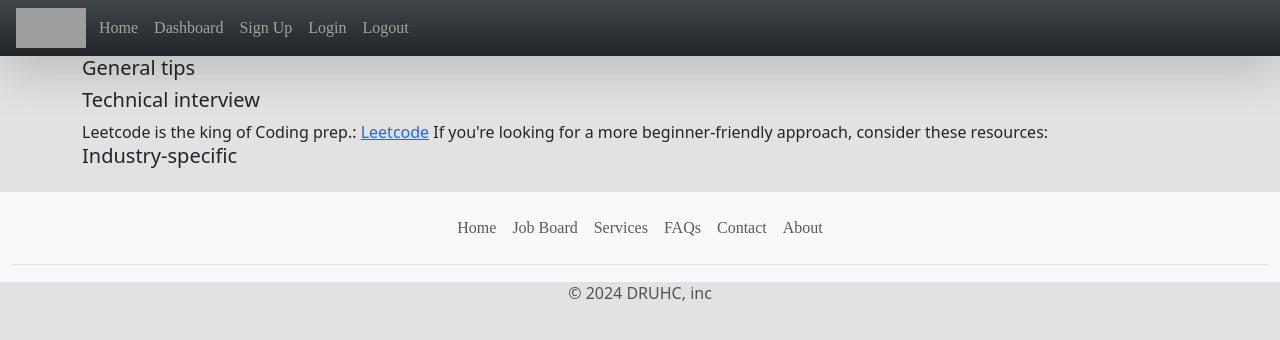
After one commit to TCrawley11/interview-prep-app, a Flask app: page /dashboard in a window 1280 px wide. The commit adds this page. Shown: the top 340 px of the page. Run offline with Flask 3, Linux system fonts and the light colour scheme; some libraries are stand-ins or nearby versions; grey boxes are pictures that could not be loaded.

Commit message:
dashboard and db files

```diff
--- a/app.py
+++ b/app.py
@@ -10,5 +10,9 @@ def home():
 def sign_up_page():
     return render_template('sign_up.html')
 
+@app.route("/dashboard")
+def dashboard():
+    return render_template('dashboard.html')
+
 if __name__ == '__main__':
     app.run('0.0.0.0', debug=True)
--- a/templates/base.html
+++ b/templates/base.html
@@ -31,7 +31,7 @@
         background-color: rgb(226, 226, 226);
       }
 
-      .container-fluid {
+      #container-fluid {
         height: 150px;
         margin-top: 5px;
         min-height: 5vh; /* Set the container height to at least the viewport height */
@@ -39,9 +39,14 @@
         flex-direction: column;
       }
 
-      footer {
-        margin-top: auto; /* Push the footer to the bottom */
+      .footer {
         height: 90px;
+        position: relative;
+        bottom: 0;
+      }
+
+      .nav-footer {
+        text-align: center;
       }
     </style>
   </head>
@@ -69,7 +74,8 @@
     <div class="container">
       {% block content %} {% endblock %}
     </div>
-      {% include 'footer.html' %}
+    {% include 'footer.html' %}
+
 
     <script
       src="https://code.jquery.com/jquery-3.2.1.slim.min.js"
--- /dev/null
+++ b/templates/dashboard.html
@@ -0,0 +1,24 @@
+{% extends "base.html" %} {% block content %}
+<!DOCTYPE html>
+<head>
+</head>
+<body>
+    <h1 class="lead">General tips</h1>
+    <div>
+
+    </div>
+    <h1 class="lead">Technical interview</h1>
+    <div>
+        Leetcode is the king of Coding prep.:
+        <a href="https://leetcode.com/" target="_blank">Leetcode</a>
+        If you're looking for a more beginner-friendly approach, consider these resources:
+
+    </div>
+    <h1 class="lead">Industry-specific</h1>
+    <div>
+
+    </div>
+
+</body>
+</html>
+{% endblock %}
--- a/templates/footer.html
+++ b/templates/footer.html
@@ -1,5 +1,5 @@
-<div class="container-fluid bg-body-tertiary">
-  <footer class="py-3 my-4">
+<div class="container-fluid bg-body-tertiary footer">
+  <footer class="py-3 my-4 footer">
     <ul class="nav justify-content-center border-bottom pb-3 mb-3">
       <li class="nav-item">
         <a
@@ -8,28 +8,28 @@
           >Home</a
         >
       </li>
-      <li class="nav-item">
+      <li class="nav-item nav-footer" >
         <a
           target="_blank"
           href="https://unemployedhelp.on.ca/jobs/"
           class="nav-link px-2 text-body-secondary"
           >Job Board</a>
       </li>
-      <li class="nav-item">
+      <li class="nav-item nav-footer">
         <a
           target="_blank"
           href="https://unemployedhelp.on.ca/jobseeker/#services"
           class="nav-link px-2 text-body-secondary"
           >Services</a>
       </li>
-      <li class="nav-item">
+      <li class="nav-item nav-footer">
         <a
           target="_blank"
           href="https://unemployedhelp.on.ca/contact/#et_pb_contact_form_0"
           class="nav-link px-2 text-body-secondary"
           >FAQs</a>
       </li>
-      <li class="nav-item">
+      <li class="nav-item nav-footer">
         <a
           target="_blank"
           href="https://unemployedhelp.on.ca/contact/#et_pb_contact_form_0"
@@ -37,7 +37,7 @@
           >Contact</a>
       </li>
 
-      <li class="nav-item">
+      <li class="nav-item nav-footer">
         <a
           target="_blank"
           href="https://unemployedhelp.on.ca/about/"
--- a/templates/home.html
+++ b/templates/home.html
@@ -18,6 +18,8 @@
     <div id="container">
       <h2 class="lead">What we do</h2>
       <small class="text-body-secondary">
+        This website should serve as a resource hub for job seekers. Plenty of
+        strong resources can be found for various job roles.
         Lorem ipsum dolor sit amet, consectetur adipiscing elit, sed do eiusmod
         tempor incididunt ut labore et dolore magna aliqua. Dictum at tempor
         commodo ullamcorper a. Scelerisque in dictum non consectetur a erat nam
```
Also changed, not shown: database.py (added).
